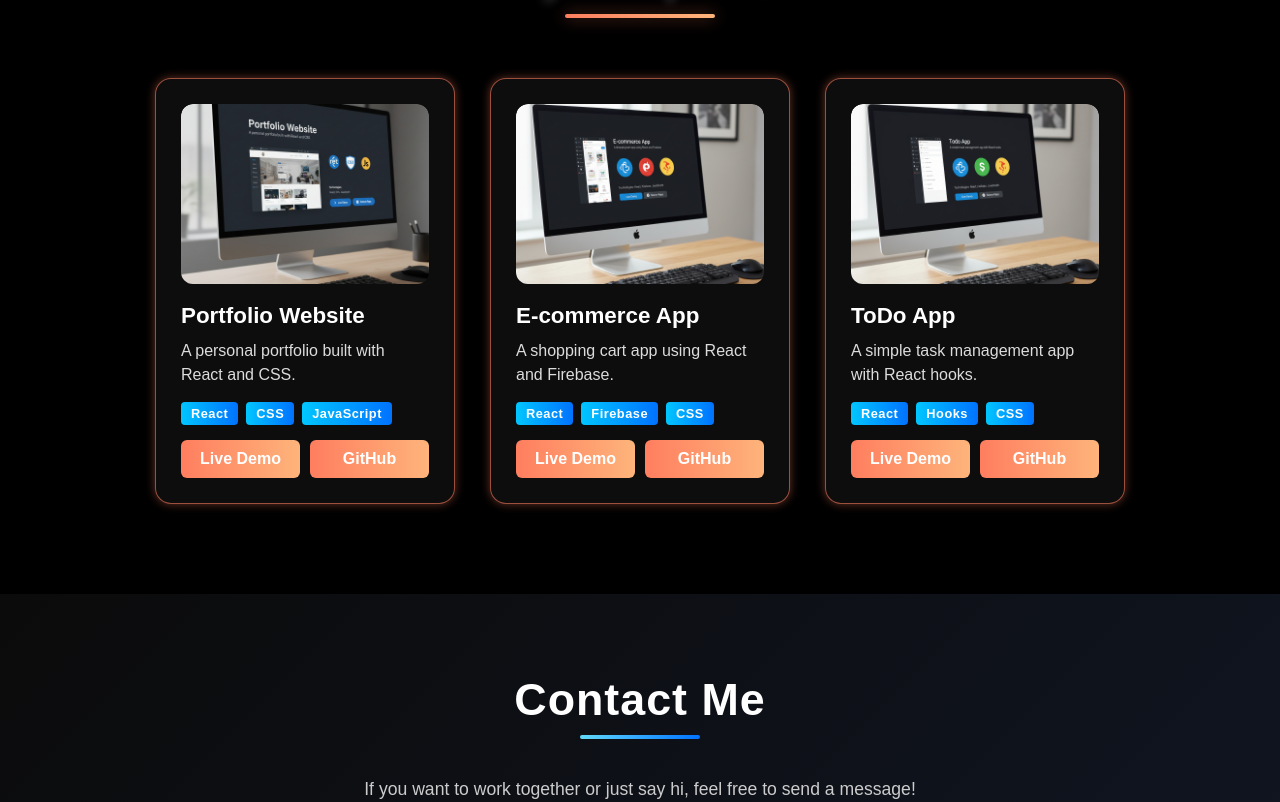
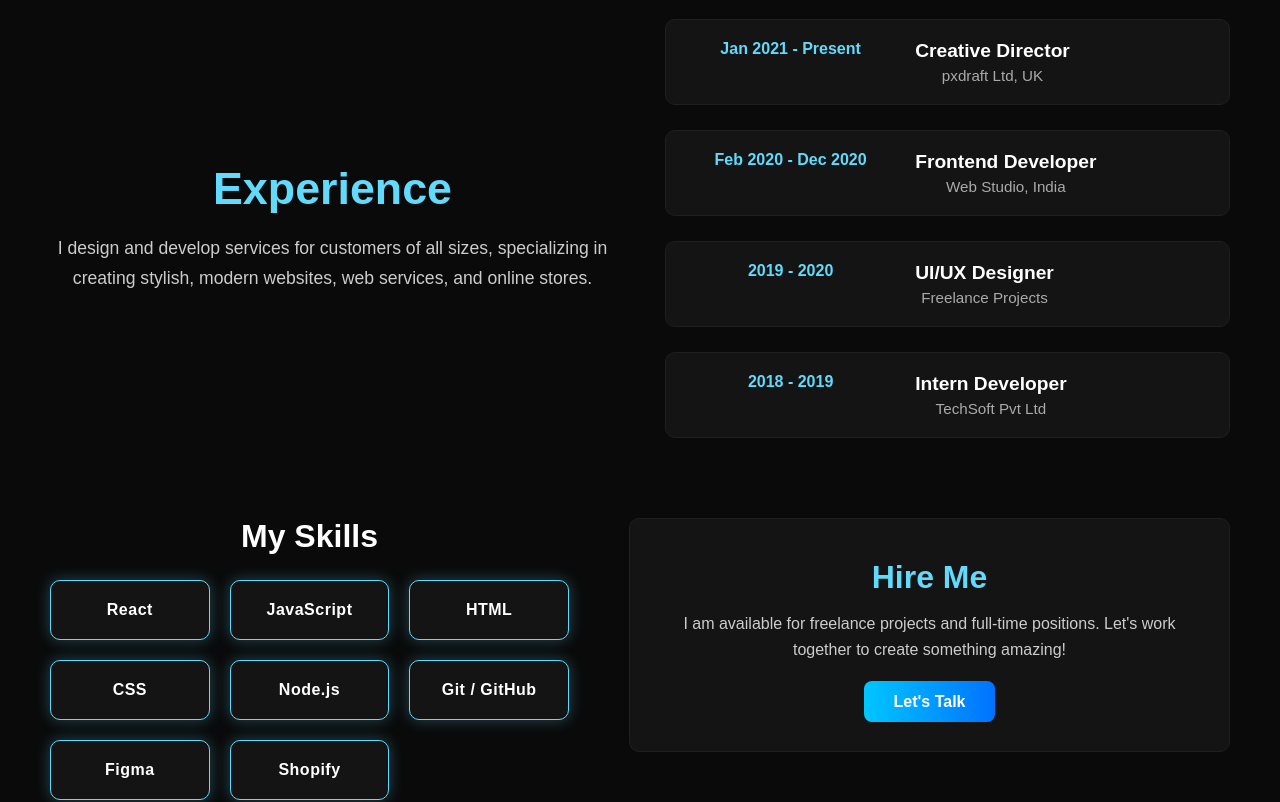
Before and after one commit to shriyachandel/portfolio, a React (Create React App) app: page / in a window 1280 px wide. Shown: the part 1223-2025 px from the top of the page. Built offline with nearby package versions, Linux system fonts and the light colour scheme.

Commit message:
add skill section

```diff
--- a/package.json
+++ b/package.json
@@ -10,6 +10,7 @@
     "aos": "^2.3.4",
     "react": "^19.2.0",
     "react-dom": "^19.2.0",
+    "react-icons": "^5.5.0",
     "react-scripts": "5.0.1",
     "react-scroll": "^1.9.3",
     "web-vitals": "^2.1.4"
--- a/src/App.js
+++ b/src/App.js
@@ -3,6 +3,7 @@ import './App.css';
 import Header from "./components/Header";
 import Hero from "./components/Hero";
 import About from "./components/About";
+import Skills from "./components/Skills";
 import Projects from "./components/Projects";
 import Contact from "./components/Contact";
 import Footer from "./components/Footer";
@@ -21,6 +22,7 @@ function App() {
       <Header></Header>
       <Hero />
       <About />
+      <Skills></Skills>
       <Projects />
       <Contact />
       <Footer />
--- a/src/components/Header.js
+++ b/src/components/Header.js
@@ -45,6 +45,17 @@ const Header = () => {
           </li>
           <li>
             <Link
+              to="skills"
+              smooth={true}
+              duration={800}
+              offset={offset}
+              onClick={handleLinkClick}
+            >
+              Skills
+            </Link>
+          </li>
+          <li>
+            <Link
               to="projects"
               smooth={true}
               duration={800}
--- /dev/null
+++ b/src/components/Skills.js
@@ -0,0 +1,101 @@
+import React from "react";
+import "./css/Skills.css";
+
+const Skills = () => {
+  const experiences = [
+    {
+      year: "Jan 2021 - Present",
+      title: "Creative Director",
+      company: "pxdraft Ltd, UK",
+    },
+    {
+      year: "Feb 2020 - Dec 2020",
+      title: "Frontend Developer",
+      company: "Web Studio, India",
+    },
+    {
+      year: "2019 - 2020",
+      title: "UI/UX Designer",
+      company: "Freelance Projects",
+    },
+    {
+      year: "2018 - 2019",
+      title: "Intern Developer",
+      company: "TechSoft Pvt Ltd",
+    },
+  ];
+
+  const skills = [
+    { name: "React" },
+    { name: "JavaScript" },
+    { name: "HTML" },
+    { name: "CSS" },
+    { name: "Node.js" },
+    { name: "Git / GitHub" },
+    { name: "Figma" },
+    { name: "Shopify" },
+  ];
+
+  return (
+    <section id="skills" className="skills-section">
+      <h2 className="skills-heading">
+        Skills <span>& Experience</span>
+      </h2>
+
+      {/* TOP SECTION */}
+      <div className="skills-top">
+        <div className="skills-intro">
+          <h2>
+            <span>Experience</span>
+          </h2>
+          <p>
+            I design and develop services for customers of all sizes,
+            specializing in creating stylish, modern websites, web services, and
+            online stores.
+          </p>
+        </div>
+
+        <div className="experience-table">
+          {experiences.map((exp, index) => (
+            <div key={index} className="experience-row">
+              <div className="exp-year">{exp.year}</div>
+              <div className="exp-details">
+                <h4>{exp.title}</h4>
+                <p>{exp.company}</p>
+              </div>
+            </div>
+          ))}
+        </div>
+      </div>
+
+      {/* BOTTOM SECTION */}
+      <div className="skills-bottom">
+        {/* LEFT - SKILL BOXES */}
+        <div className="skills-boxes">
+          <h3>My Skills</h3>
+          <div className="skills-grid">
+            {skills.map((skill, index) => (
+              <div key={index} className="skill-card">
+                {skill.name}
+              </div>
+            ))}
+          </div>
+        </div>
+
+        {/* RIGHT - HIRE ME */}
+        <div className="hire-box">
+          <h3>Hire Me</h3>
+          <p>
+            I am available for freelance projects and full-time positions. Let's
+            work together to create something amazing!
+          </p>
+          <a href="#contact" className="hire-btn">
+            Let's Talk
+          </a>
+        </div>
+      </div>
+    </section>
+  );
+};
+
+export default Skills;
--- /dev/null
+++ b/src/components/css/Skills.css
@@ -0,0 +1,196 @@
+.skills-section {
+  background-color: #0a0a0a;
+  color: #fff;
+  padding: 70px 50px;
+}
+
+h2.skills-heading {
+  font-size: 3rem;
+  font-weight: 700;
+  letter-spacing: 1px;
+  color: #fff;
+  text-shadow: 0 4px 10px rgba(255, 255, 255, 0.2);
+  position: relative;
+  margin-bottom: 15px;
+}
+
+.skills-top {
+  display: flex;
+  justify-content: space-between;
+  flex-wrap: wrap;
+  gap: 50px;
+  margin-bottom: 80px;
+  align-items: center;
+  margin-top: 40px;
+}
+
+.skills-intro {
+  flex: 1;
+  min-width: 300px;
+}
+
+.skills-intro h2 {
+  font-size: 2.8rem;
+  margin-bottom: 20px;
+}
+
+.skills-intro h2 span {
+  color: #61dafb;
+}
+
+.skills-intro p {
+  font-size: 1.1rem;
+  line-height: 1.7;
+  color: #ccc;
+}
+
+/* EXPERIENCE TABLE */
+.experience-table {
+  flex: 1;
+  min-width: 300px;
+  display: flex;
+  flex-direction: column;
+  gap: 25px;
+}
+
+.experience-row {
+  display: flex;
+  gap: 20px;
+  background: #141414;
+  padding: 20px;
+  border-radius: 10px;
+  border: 1px solid #1f1f1f;
+  transition: all 0.3s ease;
+}
+
+.experience-row:hover {
+  border-color: #61dafb;
+  box-shadow: 0 0 10px rgba(97, 218, 251, 0.3);
+  transform: translateY(-3px);
+}
+
+.exp-year {
+  width: 40%;
+  font-weight: 600;
+  color: #61dafb;
+}
+
+.exp-details h4 {
+  font-size: 1.2rem;
+  margin-bottom: 5px;
+}
+
+.exp-details p {
+  color: #aaa;
+  font-size: 0.95rem;
+}
+
+/* BOTTOM SECTION */
+.skills-bottom {
+  display: flex;
+  justify-content: space-between;
+  flex-wrap: wrap;
+  gap: 60px;
+  align-items: flex-start;
+}
+
+/* --- MY SKILLS BOXES --- */
+.skills-boxes {
+  flex: 1;
+  min-width: 300px;
+}
+
+.skills-boxes h3 {
+  font-size: 2rem;
+  margin-bottom: 25px;
+}
+
+.skills-grid {
+  display: grid;
+  grid-template-columns: repeat(auto-fill, minmax(140px, 1fr));
+  gap: 20px;
+}
+
+.skill-card {
+  background: #141414;
+  border: 1px solid #61dafb;
+  border-radius: 10px;
+  padding: 20px;
+  text-align: center;
+  font-weight: 600;
+  color: #fff;
+  transition: all 0.3s ease;
+  letter-spacing: 0.5px;
+  box-shadow: 0 0 15px rgba(97, 218, 251, 0.3);
+}
+
+.skill-card:hover {
+  border-color: #61dafb;
+  box-shadow: 0 0 15px rgba(97, 218, 251, 0.3);
+  transform: translateY(-5px);
+  color: #61dafb;
+}
+
+/* --- HIRE BOX --- */
+.hire-box {
+  flex: 1;
+  min-width: 300px;
+  background: #141414;
+  border: 1px solid #1f1f1f;
+  padding: 40px;
+  border-radius: 10px;
+  text-align: center;
+  transition: all 0.3s ease;
+}
+
+.hire-box:hover {
+  border-color: #61dafb;
+  box-shadow: 0 0 20px rgba(97, 218, 251, 0.3);
+}
+
+.hire-box h3 {
+  font-size: 2rem;
+  margin-bottom: 15px;
+  color: #61dafb;
+}
+
+.hire-box p {
+  color: #ccc;
+  font-size: 1rem;
+  margin-bottom: 30px;
+  line-height: 1.6;
+}
+
+.hire-btn {
+  background: linear-gradient(90deg, #00c6ff, #0072ff);
+  color: #fff;
+  text-decoration: none;
+  padding: 12px 30px;
+  border-radius: 8px;
+  font-weight: bold;
+  transition: background 0.3s ease;
+}
+
+.hire-btn:hover {
+      transform: translateY(-2px);
+    box-shadow: 0 0 30px rgba(0, 114, 255, 0.6);
+    background: linear-gradient(90deg, #0072ff, #00c6ff);
+}
+
+/* Responsive */
+@media (max-width: 768px) {
+  .skills-top,
+  .skills-bottom {
+    flex-direction: column;
+    text-align: center;
+  }
+
+  .experience-row {
+    flex-direction: column;
+    align-items: center;
+  }
+
+  .exp-year {
+    width: 100%;
+  }
+}
```
Also changed, not shown: 1 other file (tests, documents, lock files or other folders).
